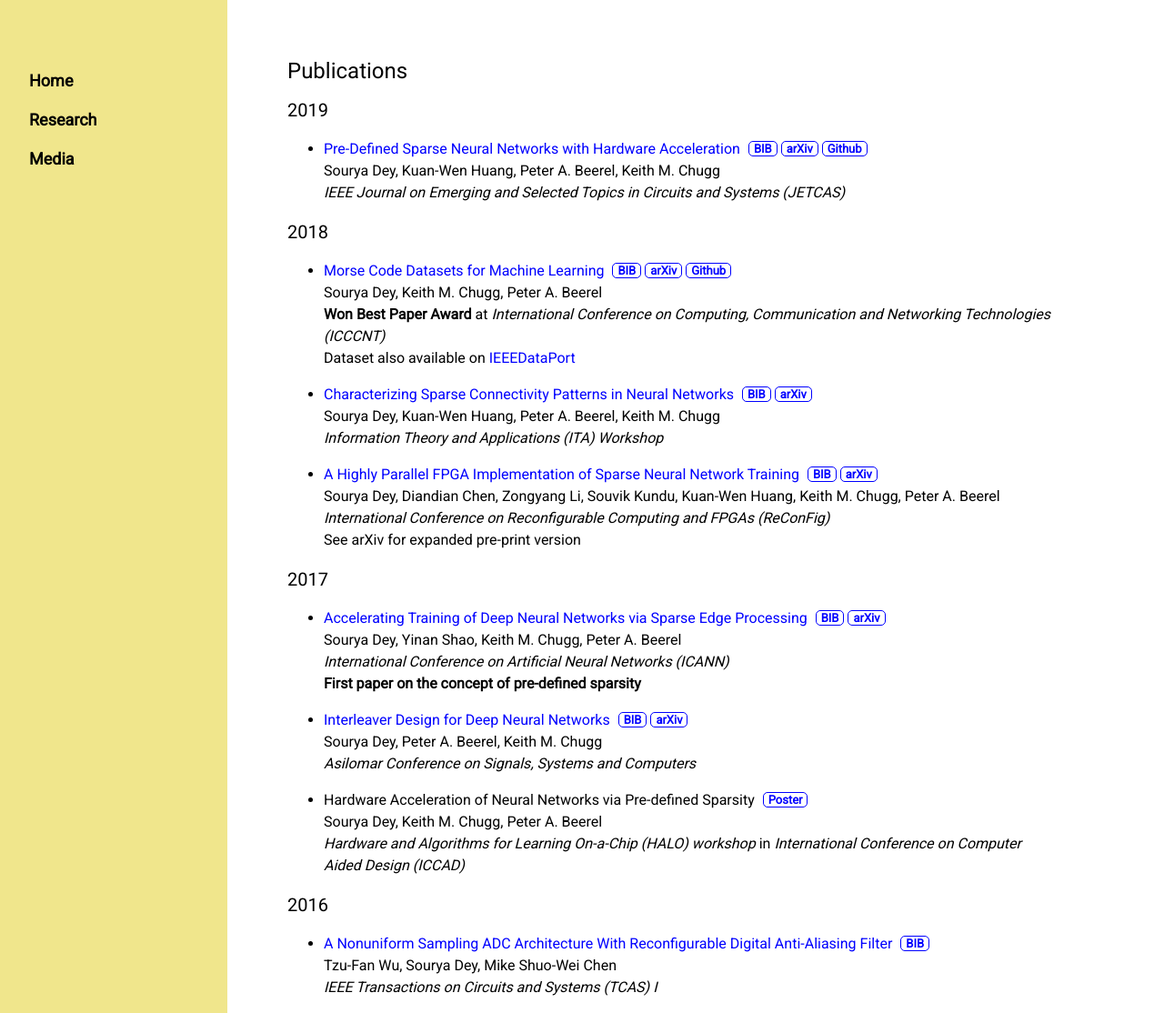
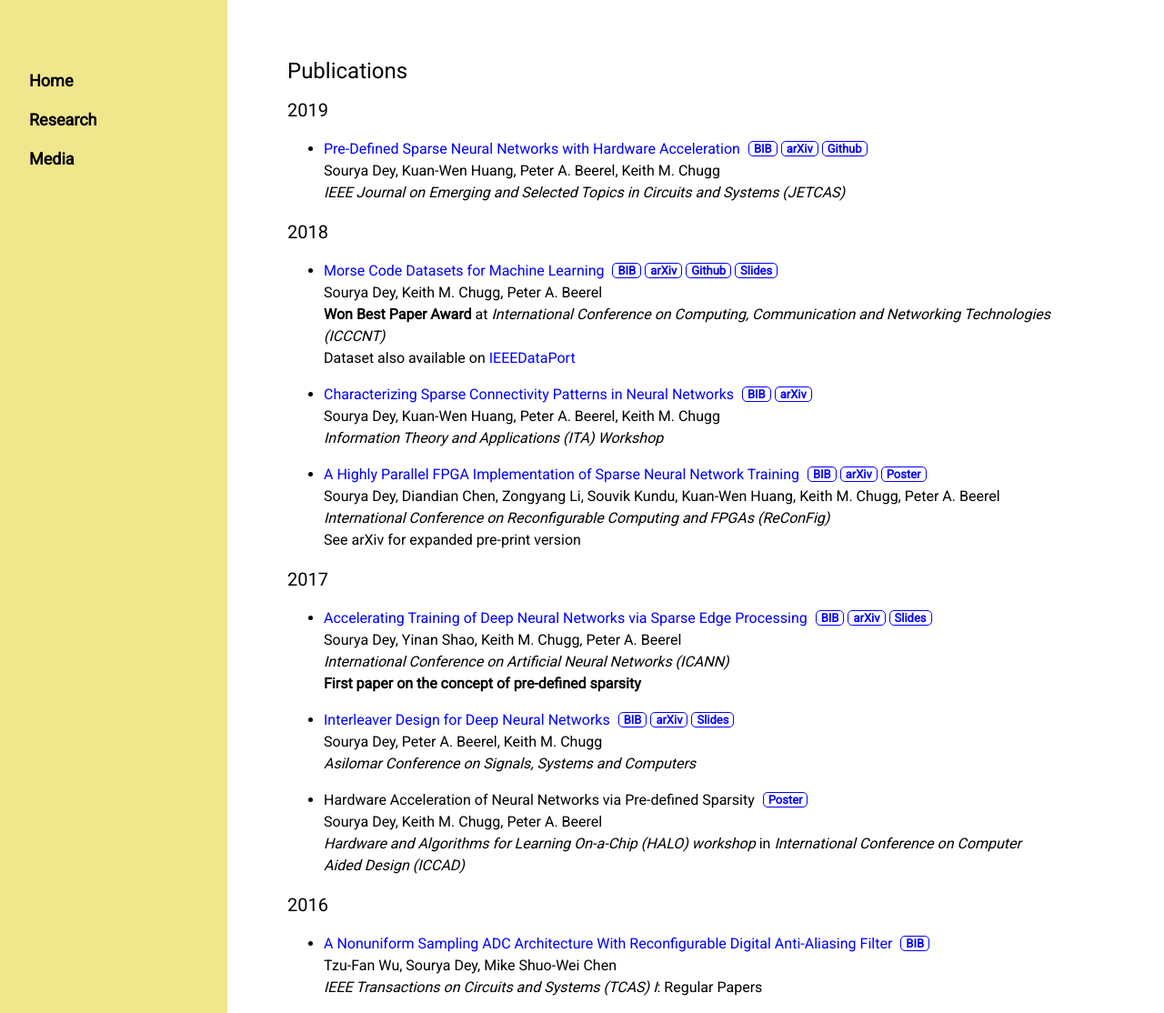
Before and after one commit to souryadey/souryadey.github.io, a Jekyll site: the page built from research/index.html, in a window 1280 px wide and 1114 px high. Shown: the whole window at 91% size. Built offline with Jekyll 4.4.1, drawn with Linux system fonts in a browser that asks for light colours.

Commit message:
adding slides

```diff
--- a/research/index.html
+++ b/research/index.html
@@ -22,7 +22,8 @@ title: Sourya Dey | Research
 			<a class="inlink" href="https://ieeexplore.ieee.org/document/8494011" target="_blank">Morse Code Datasets for Machine Learning</a>
 			<a class="pub" href="/research/bibs/ICCCNT2018.bib">BIB</a>
 			<a class="pub" href="https://arxiv.org/abs/1807.04239" target="_blank">arXiv</a>
-			<a class="pub" href="https://github.com/souryadey/morse-dataset" target="_blank">Github</a><br>
+			<a class="pub" href="https://github.com/souryadey/morse-dataset" target="_blank">Github</a>
+			<a class="pub" href="/research/material/SouryaDey_ICCCNT2018_Presentation.pptx" target="_blank">Slides</a><br>
 			Sourya Dey, Keith M. Chugg, Peter A. Beerel<br>
 			<b>Won Best Paper Award</b> at <i>International Conference on Computing, Communication and Networking Technologies (ICCCNT)</i><br>
 			Dataset also available on <a class="inlink" href="https://ieee-dataport.org/open-access/morse-code-symbol-classification" target="_blank">IEEEDataPort</a>
@@ -37,7 +38,8 @@ title: Sourya Dey | Research
 		<li><p>
 			<a class="inlink" href="https://ieeexplore.ieee.org/document/8641739" target="_blank">A Highly Parallel FPGA Implementation of Sparse Neural Network Training</a>
 			<a class="pub" href="/research/bibs/Reconfig2018.bib">BIB</a>
-			<a class="pub" href="https://arxiv.org/abs/1806.01087" target="_blank">arXiv</a><br>
+			<a class="pub" href="https://arxiv.org/abs/1806.01087" target="_blank">arXiv</a>
+			<a class="pub" href="/research/material/SouryaDey_Reconfig2018_Poster.pdf" target="_blank">Poster</a><br>
 			Sourya Dey, Diandian Chen, Zongyang Li, Souvik Kundu, Kuan-Wen Huang, Keith M. Chugg, Peter A. Beerel<br>
 			<i>International Conference on Reconfigurable Computing and FPGAs (ReConFig)</i><br>
 			See arXiv for expanded pre-print version
@@ -49,7 +51,8 @@ title: Sourya Dey | Research
 		<li><p>
 			<a class="inlink" href="https://link.springer.com/chapter/10.1007%2F978-3-319-68600-4_32" target="_blank">Accelerating Training of Deep Neural Networks via Sparse Edge Processing</a>
 			<a class="pub" href="/research/bibs/ICANN2017.bib">BIB</a>
-			<a class="pub" href="https://arxiv.org/abs/1711.01343" target="_blank">arXiv</a><br>
+			<a class="pub" href="https://arxiv.org/abs/1711.01343" target="_blank">arXiv</a>
+			<a class="pub" href="/research/material/SouryaDey_ICANN2017_Presentation.pptx" target="_blank">Slides</a><br>
 			Sourya Dey, Yinan Shao, Keith M. Chugg, Peter A. Beerel<br>
 			<i>International Conference on Artificial Neural Networks (ICANN)</i><br>
 			<b>First paper on the concept of pre-defined sparsity</b>
@@ -57,13 +60,14 @@ title: Sourya Dey | Research
 		<li><p>
 			<a class="inlink" href="https://ieeexplore.ieee.org/document/8335713" target="_blank">Interleaver Design for Deep Neural Networks</a>
 			<a class="pub" href="/research/bibs/Asilomar2017.bib">BIB</a>
-			<a class="pub" href="https://arxiv.org/abs/1711.06935" target="_blank">arXiv</a><br>
+			<a class="pub" href="https://arxiv.org/abs/1711.06935" target="_blank">arXiv</a>
+			<a class="pub" href="/research/material/SouryaDey_Asilomar2017_Presentation.pptx" target="_blank">Slides</a><br>
 			Sourya Dey, Peter A. Beerel, Keith M. Chugg<br>
 			<i>Asilomar Conference on Signals, Systems and Computers</i>
 		</p></li>
 		<li><p>
 			Hardware Acceleration of Neural Networks via Pre-defined Sparsity
-			<a class="pub" href="/research/material/HALOworkshopPoster_SouryaDey.pdf">Poster</a><br>
+			<a class="pub" href="/research/material/SouryaDey_HALO2017_Poster.pdf" target="_blank">Poster</a><br>
 			Sourya Dey, Keith M. Chugg, Peter A. Beerel<br>
 			<i>Hardware and Algorithms for Learning On-a-Chip (HALO) workshop</i> in <i>International Conference on Computer Aided Design (ICCAD)</i>
 		</p></li>
@@ -75,7 +79,7 @@ title: Sourya Dey | Research
 			<a class="inlink" href="https://ieeexplore.ieee.org/document/7571162" target="_blank">A Nonuniform Sampling ADC Architecture With Reconfigurable Digital Anti-Aliasing Filter</a>
 			<a class="pub" href="/research/bibs/TCAS2016.bib">BIB</a><br>
 			Tzu-Fan Wu, Sourya Dey, Mike Shuo-Wei Chen<br>
-			<i>IEEE Transactions on Circuits and Systems (TCAS) I</i>
+			<i>IEEE Transactions on Circuits and Systems (TCAS) I</i>: Regular Papers
 		</p></li>
 	</ul>
 </div>
```
Also changed, not shown: 5 other files.
